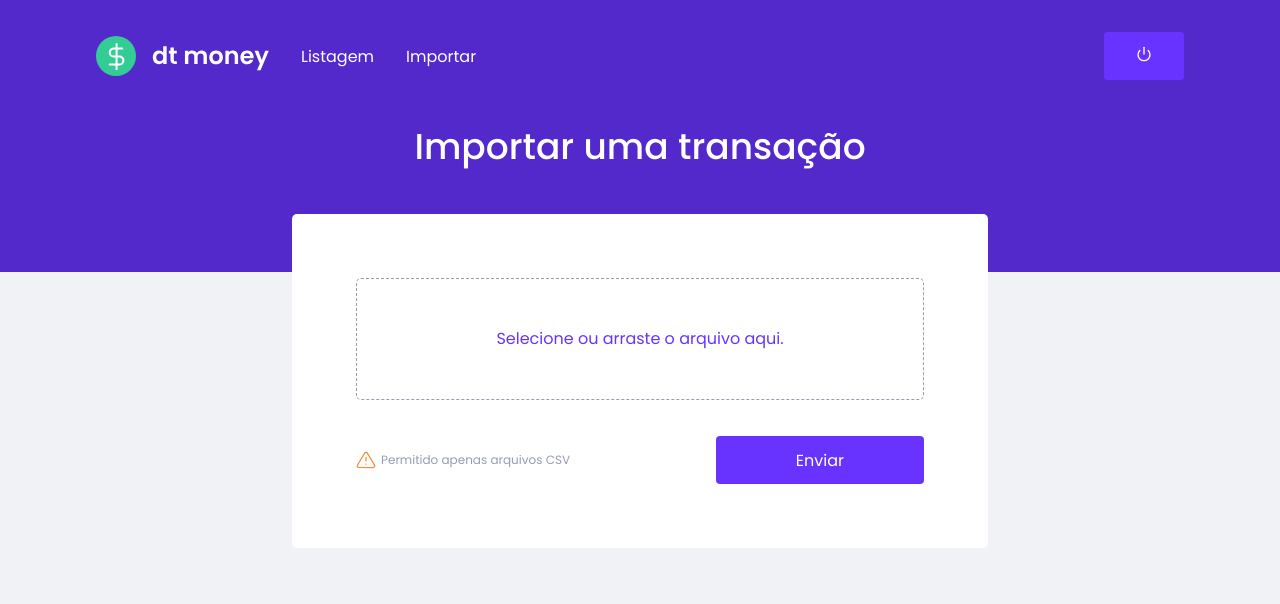
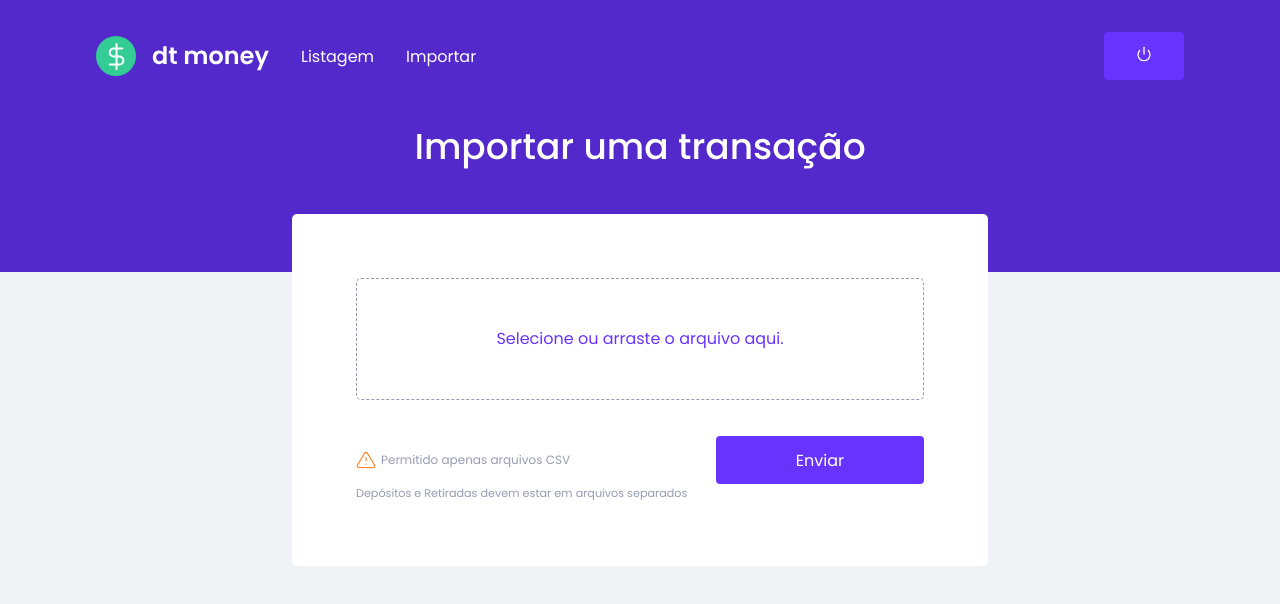
Before and after one commit to felipesanderp/dtmoney, a React (Create React App) app: page /import in a window 1280 px wide. Shown: the top 604 px of the page. Built offline with nearby package versions, Linux system fonts and the light colour scheme; no server answers; sample sign-in values are in the browser's storage.

Commit message:
add message to import file

```diff
--- a/src/pages/Import/index.tsx
+++ b/src/pages/Import/index.tsx
@@ -70,6 +70,9 @@ export function Import() {
               Enviar
             </button>
           </Footer>
+          <p>
+            Depósitos e Retiradas devem estar em arquivos separados
+          </p>
         </ImportFileContainer>
       </Container>
     </>
--- a/src/pages/Import/styles.ts
+++ b/src/pages/Import/styles.ts
@@ -20,6 +20,12 @@ export const ImportFileContainer = styled.section`
   margin-top: 40px;
   border-radius: 5px;
   padding: 64px;
+
+  > p {
+    font-size: 0.7rem;
+    line-height: 18px;
+    color: #969cb3;
+  }
 `;
 
 export const Footer = styled.section`
```
